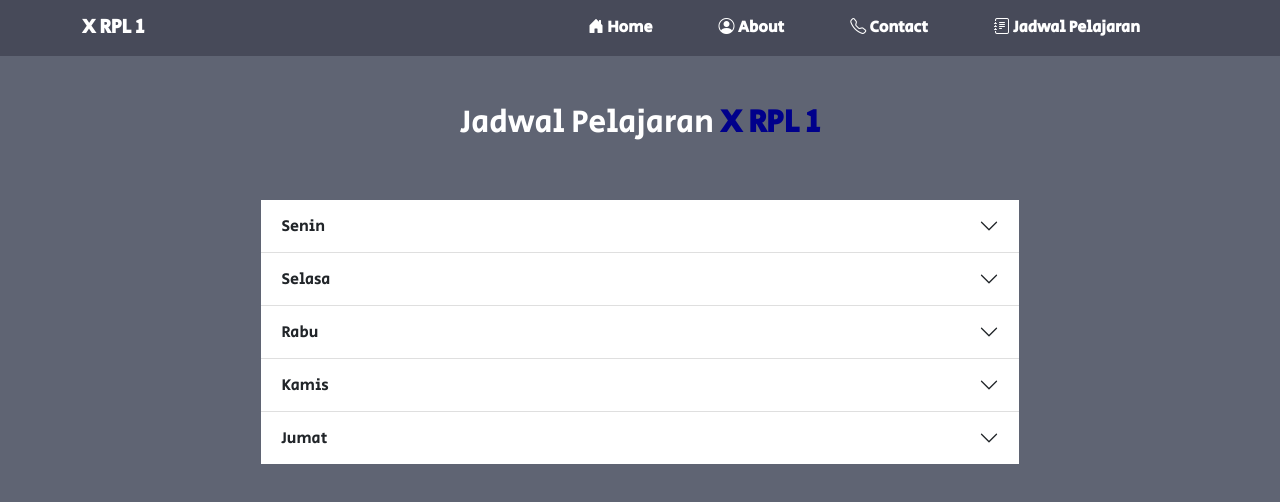
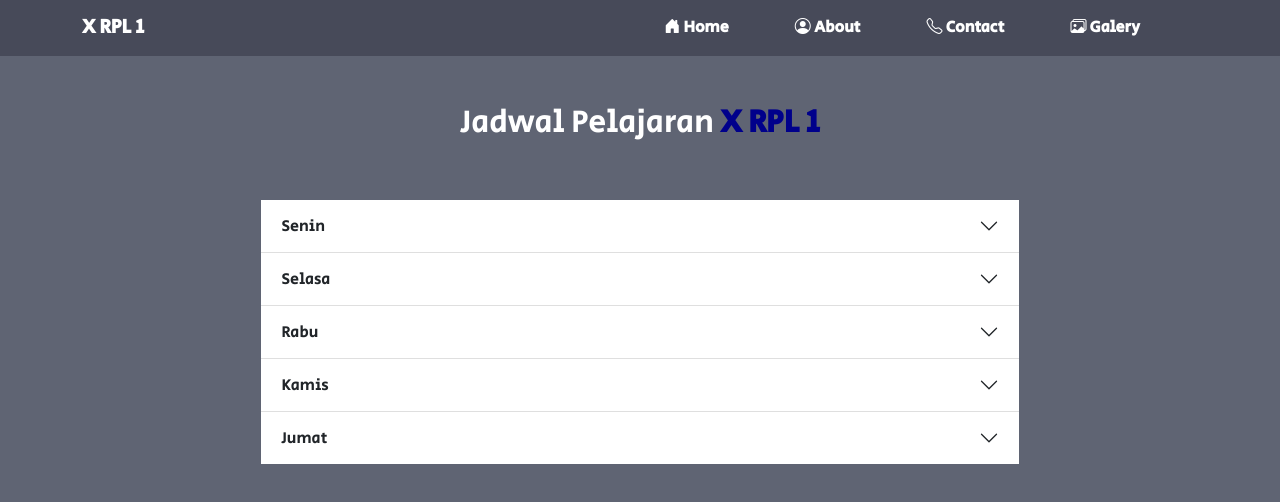
Before and after one commit to HalfaChink/Portfolio-old, a website: page jadwalmapel.html in a window 1280 px wide. Drawn offline with nearby package versions, Linux system fonts and the light colour scheme.

Commit message:
Update jadwalmapel.html

```diff
--- a/jadwalmapel.html
+++ b/jadwalmapel.html
@@ -9,12 +9,13 @@
     <!-- Bootstrap CSS -->
     <link href="https://cdn.jsdelivr.net/npm/bootstrap@5.0.2/dist/css/bootstrap.min.css" rel="stylesheet"
         integrity="sha384-EVSTQN3/azprG1Anm3QDgpJLIm9Nao0Yz1ztcQTwFspd3yD65VohhpuuCOmLASjC" crossorigin="anonymous">
-    <!-- My CSS  -->
+    <!-- CSS  -->
     <link rel="stylesheet" href="style.css">
     <!-- icon  -->
     <link rel="stylesheet" href="https://cdn.jsdelivr.net/npm/bootstrap-icons@1.5.0/font/bootstrap-icons.css">
 
     <title>Jadwal Pelajaran</title>
+    <link rel="icon" href="img/logo.png">
 </head>
 
 <body>
@@ -38,8 +39,7 @@
                         <a class="nav-link" href="homepage.html"><i class="bi bi-telephone"></i> Contact</a>
                     </li>
                     <li class="nav-item">
-                        <a class="nav-link" href="jadwalmapel.html"><i class="bi bi-journal-text"></i> Jadwal
-                            Pelajaran</a>
+                        <a class="nav-link" href="gallery.html"><i class="bi bi-images"></i> Galery</a>
                     </li>
                 </ul>
             </div>
```
